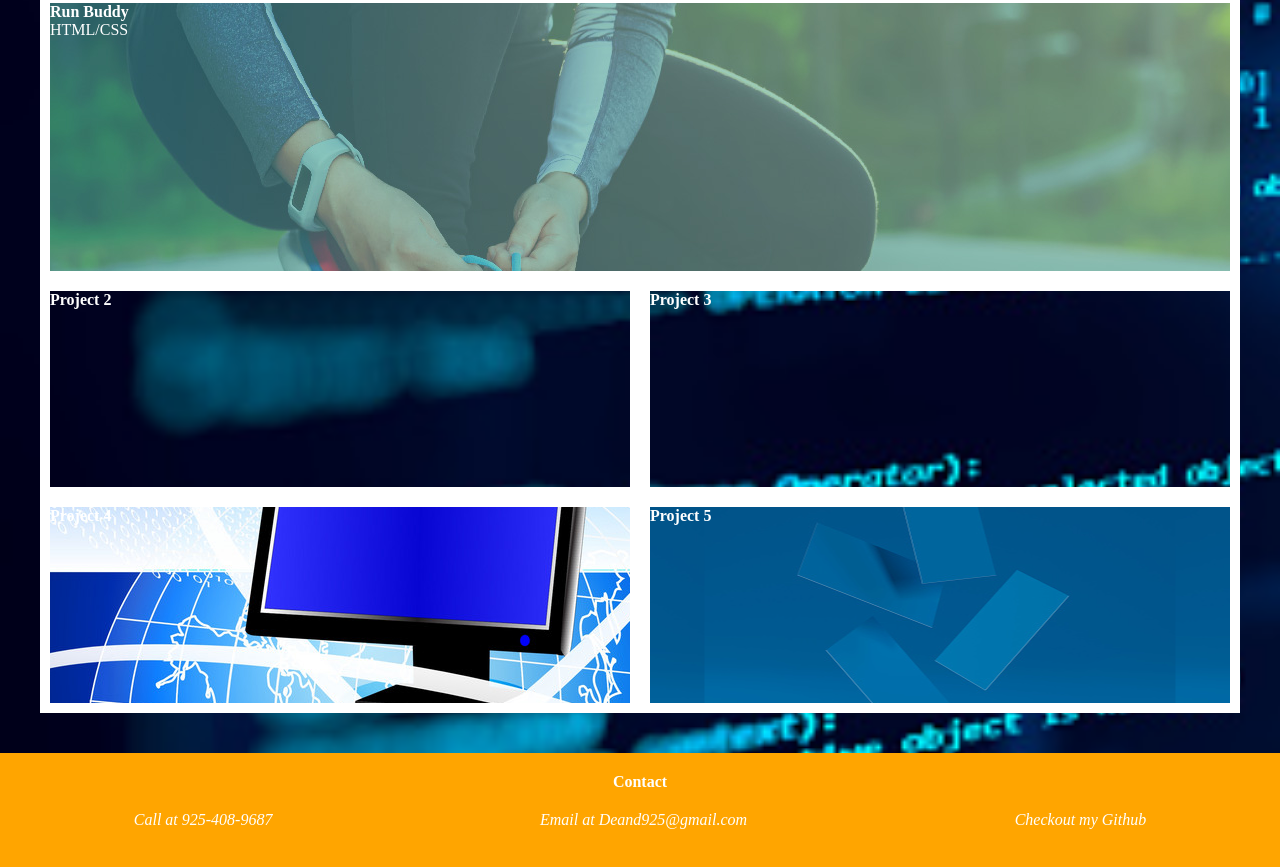
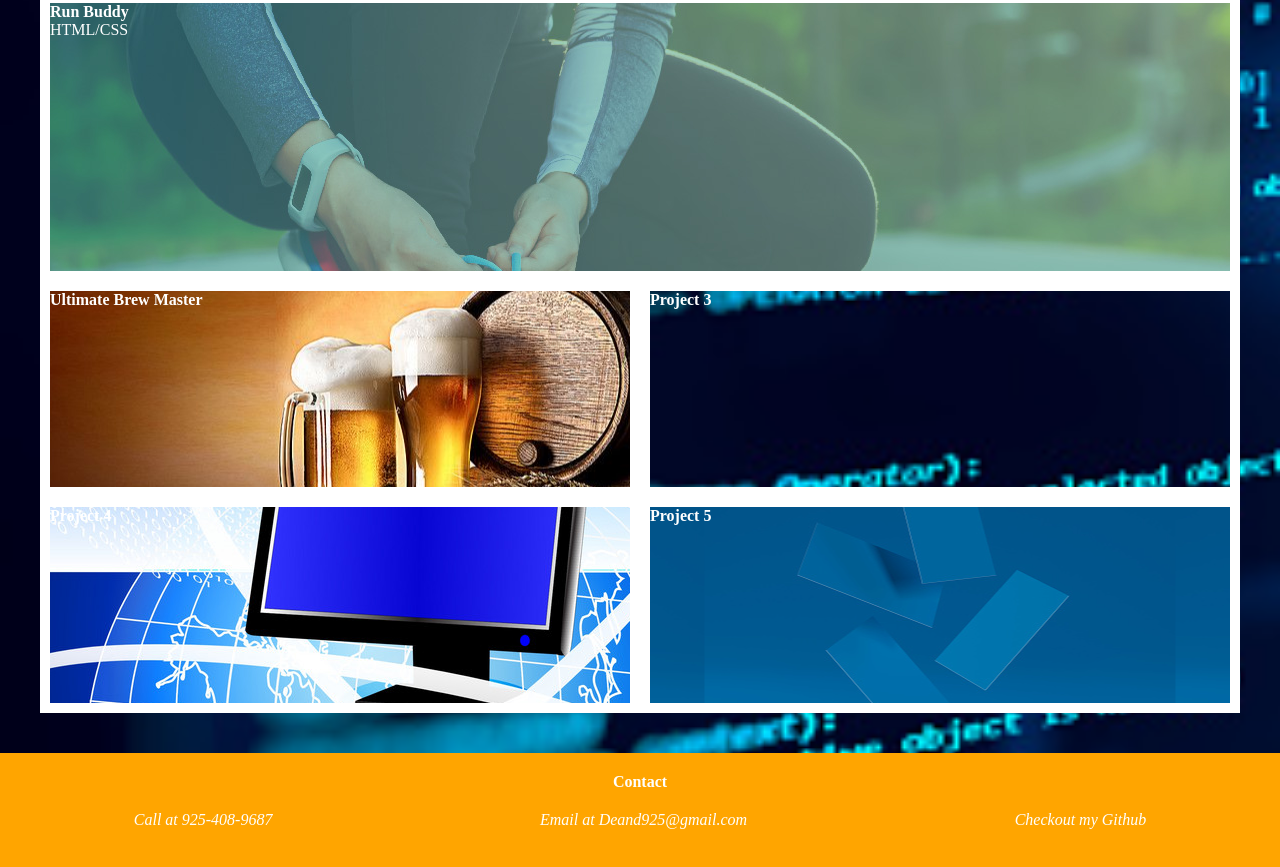
Before and after one commit to deand925/Portfolio_week2, a plain HTML site: page index.html in a window 1280 px wide. Shown: the part 888-1755 px from the top of the page. Drawn offline with Linux system fonts and the light colour scheme.

Commit message:
updated with group project

```diff
--- a/assets/css/style.css
+++ b/assets/css/style.css
@@ -131,7 +131,7 @@ a {
 }
 
 .img-2 {
-    background-image: url('../images/computer\ 1.jpeg');
+    background-image: url('../images/beer_background.jpg');
     background-position: center;
 }
 
--- a/index.html
+++ b/index.html
@@ -50,8 +50,8 @@
                 <span>HTML/CSS</span>
             </a>
             <div class="img-row">
-                <a href="" class="img-2 work-img">
-                    <h4>Project 2</h4>
+                <a href="https://palminski.github.io/ultimate-brew-master-brewery-finder/" class="img-2 work-img">
+                    <h4>Ultimate Brew Master</h4>
                 </a>
                 <a href="" class="img-3 work-img">
                     <h4>Project 3</h4>
```
Also changed, not shown: assets/images/beer_background.jpg (added), 2 other files.
